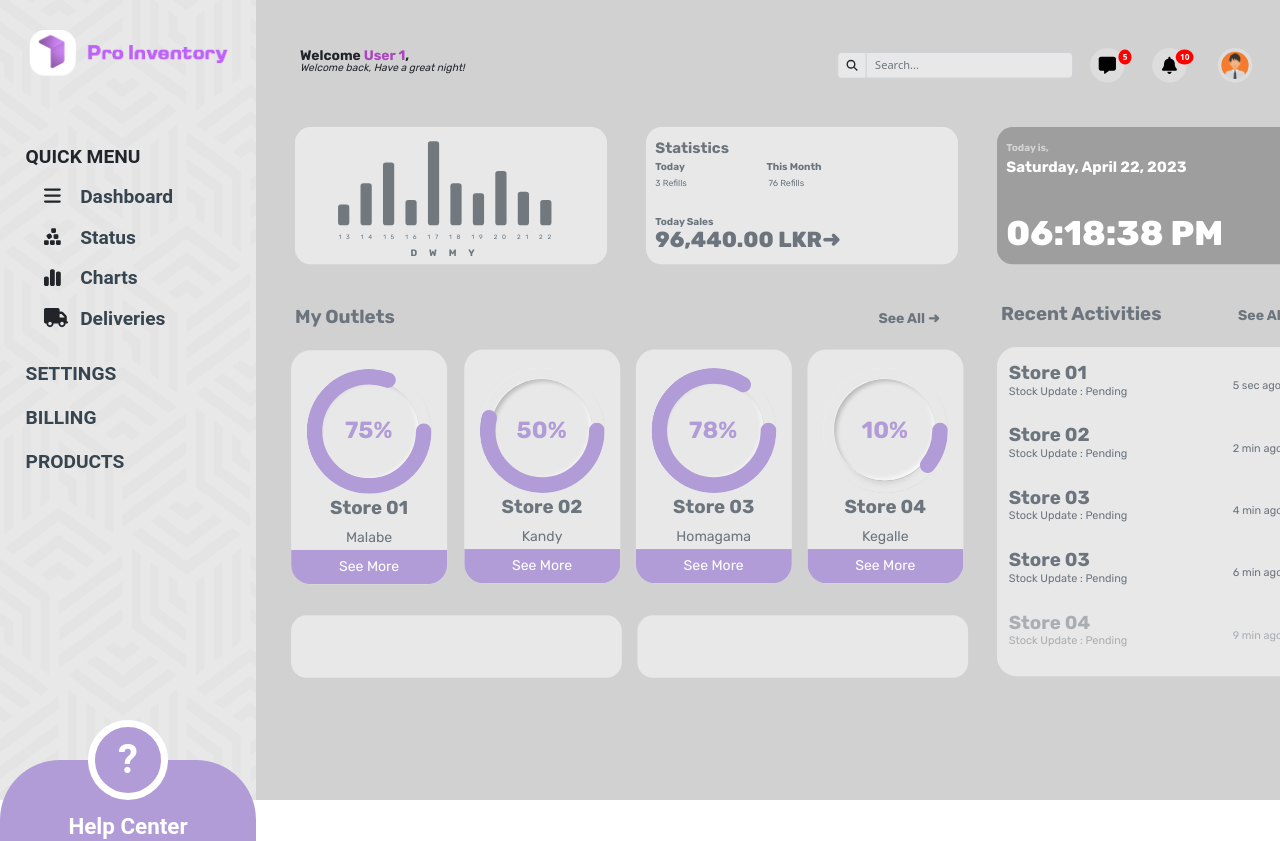
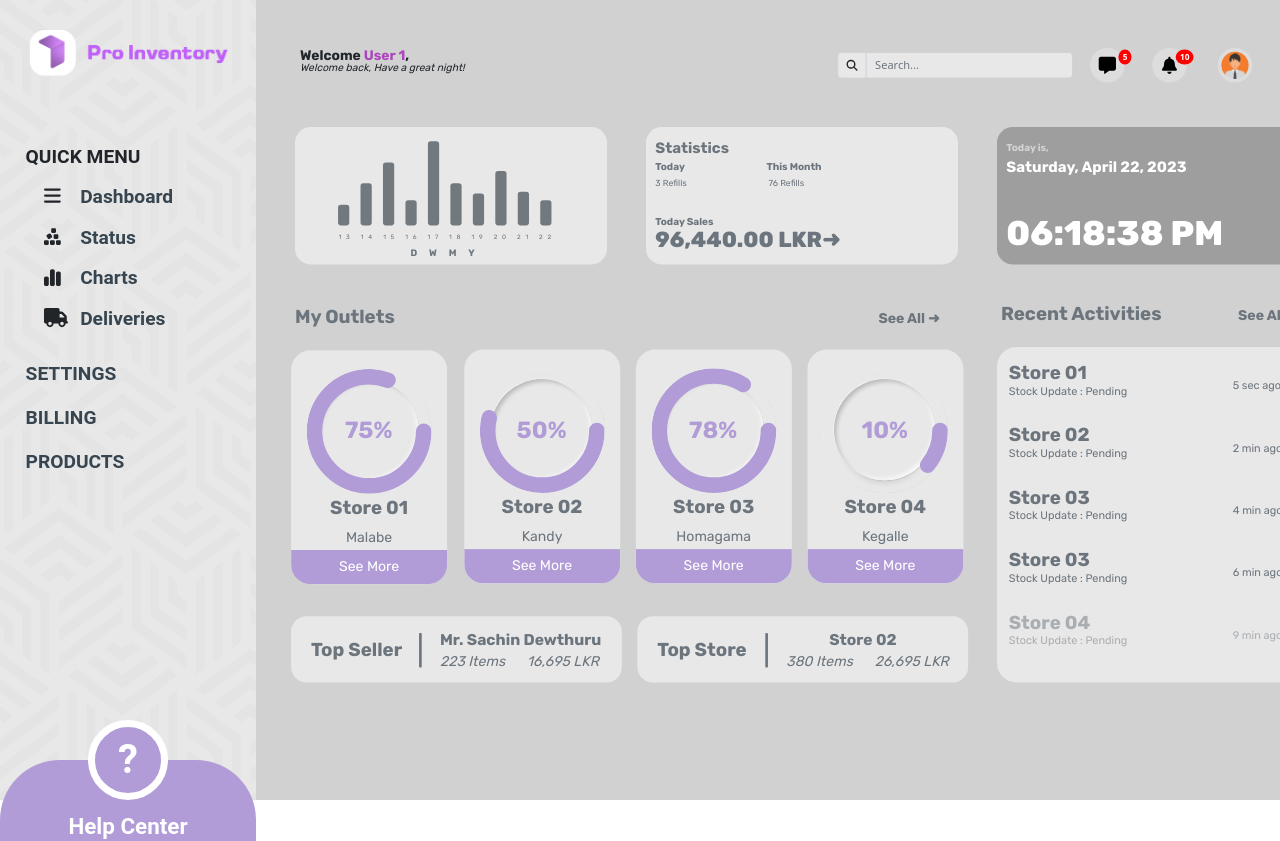
Before and after one commit to ProInventory/Warehouse-frontend, a React (Create React App) app: page /home in a window 1280 px wide. Shown: the top 841 px of the page. Built offline with nearby package versions, Linux system fonts and the light colour scheme; grey boxes are pictures that could not be loaded.

Commit message:
Finished Top Store & Top Seller
Co-Authored-By: Sachin Dewthuru <101192491+RaZOr519@users.noreply.github.com>
Co-Authored-By: Tharindu N. Madhusanka <mail@tharindu.dev>

```diff
--- a/src/components/dashboard/recent.jsx
+++ b/src/components/dashboard/recent.jsx
@@ -3,7 +3,7 @@ import styled from "styled-components";
 
 const Container = styled.div`
 	.center {
-		height: 422px;
+		height: 430px;
 		width: 400px;
 		background: #e8e8e8;
 		border-radius: 25px;
--- a/src/components/dashboard/tops.jsx
+++ b/src/components/dashboard/tops.jsx
@@ -4,38 +4,107 @@ import styled from "styled-components";
 const Container = styled.div`
 	.top-seller-store {
 		width: clamp(100px, 50%, 200px);
-		display:flex;
-		height: 80px;
+		height: 85px;
 		width: 424px;
 		background: #e8e8e8;
 		border-radius: 20px;
 		box-shadow: 0px 0px 5px rgba(0, 0, 0, 0);
 		transition: box-shadow 0.3s ease-in-out;
 		position: relative;
-		text-align: center;
 	}
 
 	.top-seller-store:hover {
 		box-shadow: 0px 2px 10px rgba(128, 0, 128, 0.2);
 	}
 
+	.topic{
+		position: absolute;
+		margin-top:6%;
+		margin-left: 6%;
+		font-size: 24px;
+		font-weight: bold;
+		color: #6c757d;
+		font-family: "Rubik", sans-serif;
+	}
+
+	.devider{
+		position: absolute;
+		margin-top: 3.5%;
+		margin-left: 38%;
+		font-size: 40px;
+		font-weight: regular;
+		color: #6c757d;
+		font-family: "Rubik", sans-serif;
+	}
+
+	.seller-name{
+		position: relative;
+		margin-top: 3.5%;
+		margin-left: 45%;
+		font-size: 20px;
+		font-weight: bold;
+		color: #6c757d;
+		font-family: "Rubik", sans-serif;
+	}
+
+	.item-data {
+		font-size: 18px;
+		font-weight: regular;
+		font-style: italic;
+		color: #6c757d;
+		font-family: "Rubik", sans-serif;
+		margin-left: 45%;
+	}
+
+	.amount-data {
+		font-size: 18px;
+		font-weight: regular;
+		font-style: italic;
+		color: #6c757d;
+		font-family: "Rubik", sans-serif;
+		padding-left: 28px;
+	}
+
+	.store-name{
+		position: relative;
+		margin-top: 3.5%;
+		margin-left: 58%;
+		font-size: 20px;
+		font-weight: bold;
+		color: #6c757d;
+		font-family: "Rubik", sans-serif;
+	}
+
+
 `;
 
 const NumStat = () => {
 	return (
-		<div style={{ position: "relative", top: -401, left: 45 }}>
+		<div style={{ position: "relative", top: -400, left: 45 }}>
 			<React.Fragment>
 				<div style={{ display: "flex" }}>
 					<Container style={{ marginRight: "20px", marginTop: "-50px" }}>
 						<div className="top-seller-store">
+								<label className="topic">Top Seller</label>
+								<label className="devider"> | </label>
+								<label className="seller-name">Mr. Sachin Dewthuru </label>
 
+								<label className="item-data">223 Items</label>
+								<label className="amount-data">16,695 LKR</label>
+								<br></br>
 						</div>
 
 					</Container>
 
 					<Container style={{ marginRight: "500px", marginTop: "-50px" }}>
 						<div className="top-seller-store">
+						<label className="topic">Top Store </label>
+								<label className="devider"> | </label>
+								<label className="store-name"> Store 02 </label>
 
+								<label className="item-data">380 Items</label>
+								<label className="amount-data">26,695 LKR</label>
+								<br></br>
 						</div>
 
 					</Container>
```
